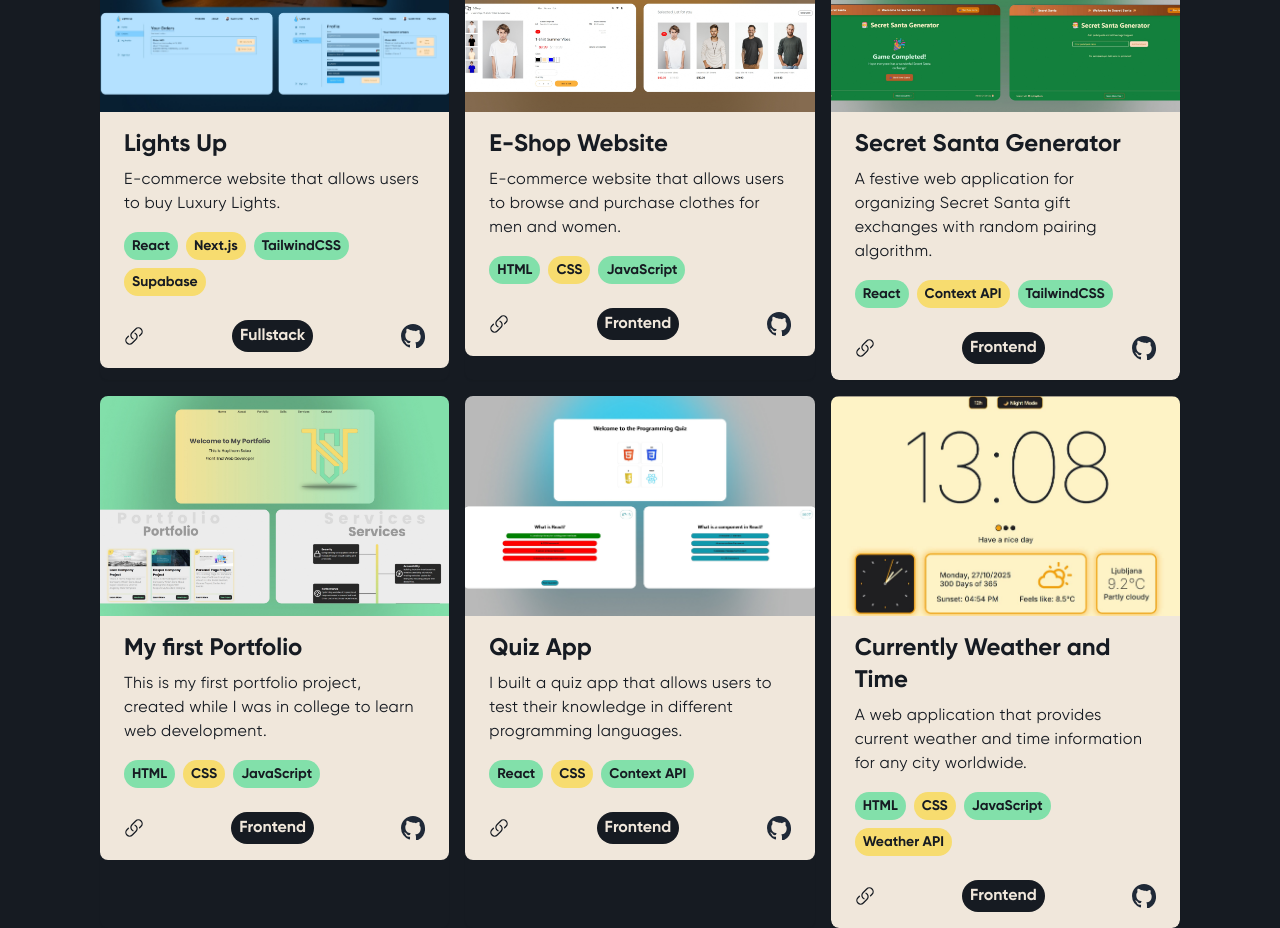
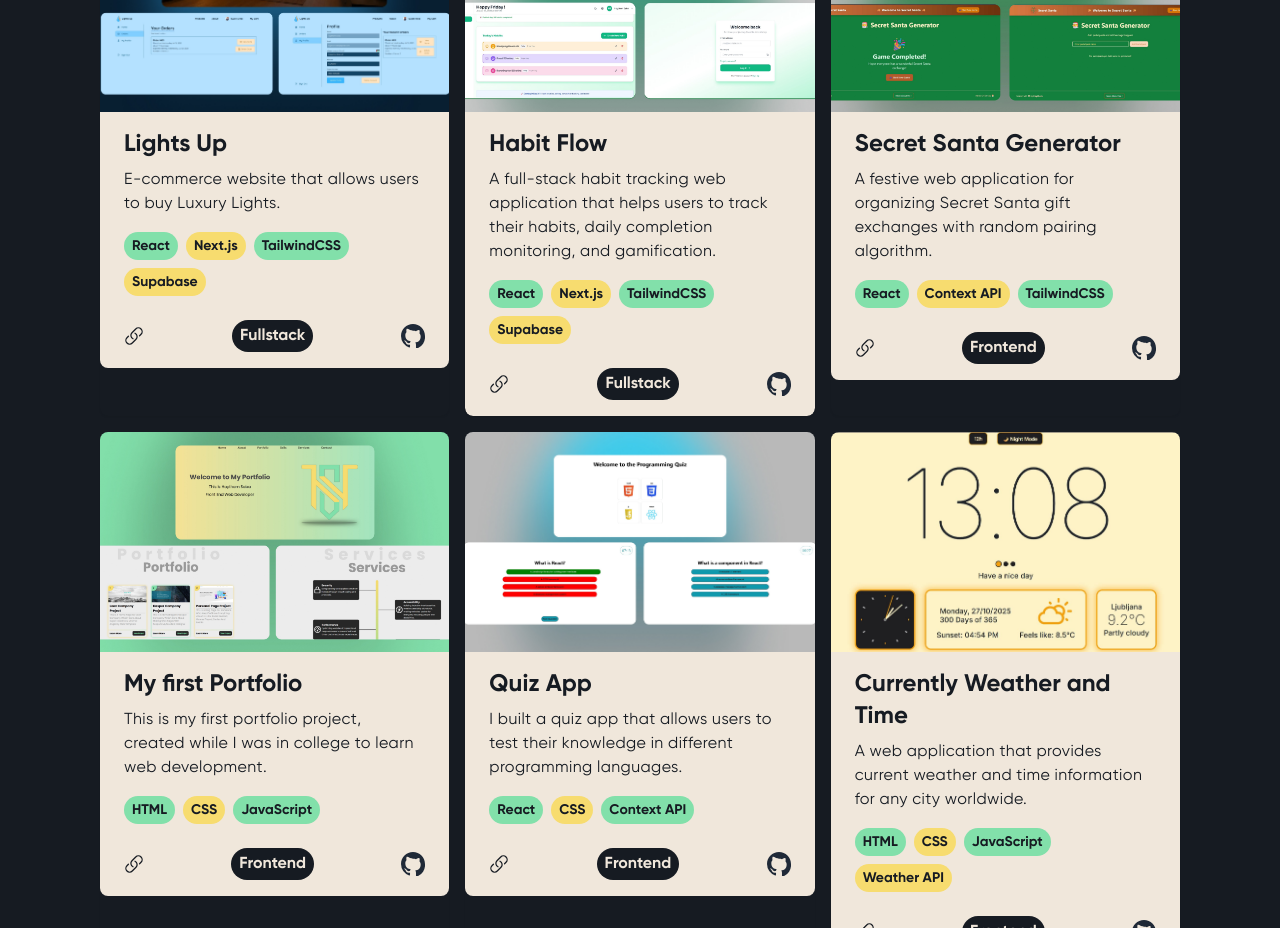
Before and after one commit to HaythamSaba/reactPortfolio, a React (Vite) app: page / in a window 1280 px wide. Shown: the part 2740-3668 px from the top of the page. Built offline with nearby package versions, Linux system fonts and the light colour scheme.

Commit message:
adding a new project and removing old one

```diff
--- a/src/components/Hero.jsx
+++ b/src/components/Hero.jsx
@@ -3,7 +3,6 @@ import Header from "./Header";
 function Hero() {
   return (
     <div className="relative overflow-clip min-h-screen text-textColor bg-[linear-gradient(to_bottom,_#161b22,_#82e0aa_85%)] flex items-center justify-center template">
-      {" "}
       <div className="absolute bg-darkBackground w-[2400px] h-[1000px] rounded-[50%] left-1/2 -translate-x-1/2 bg-[radial-gradient(closest-side,#161b22_80%,#82e0aa)] top-[450px] border-[1px] border-[#82e0aa]/30"></div>{" "}
       <div className="container relative mx-auto pb-24">
         {" "}
--- a/src/components/Projects.jsx
+++ b/src/components/Projects.jsx
@@ -14,14 +14,14 @@ const projects = [
     type: "Fullstack",
   },
   {
-    title: "E-Shop Website",
+    title: "Habit Flow",
     description:
-      "E-commerce website that allows users to browse and purchase clothes for men and women.",
-    devStack: ["HTML", "CSS", "JavaScript"],
+      "A full-stack habit tracking web application that helps users to track their habits, daily completion monitoring, and gamification.",
+    devStack: ["React", "Next.js", "TailwindCSS", "Supabase"],
     image: "/project-1.jpg",
-    link: "https://e-shop-website-opal.vercel.app/",
-    git: "E-Shop-Website",
-    type: "Frontend",
+    link: "https://habitflow-hs.vercel.app/",
+    git: "habitflow",
+    type: "Fullstack",
   },
   {
     title: "Secret Santa Generator",
```
Also changed, not shown: public/project-1.jpg.
